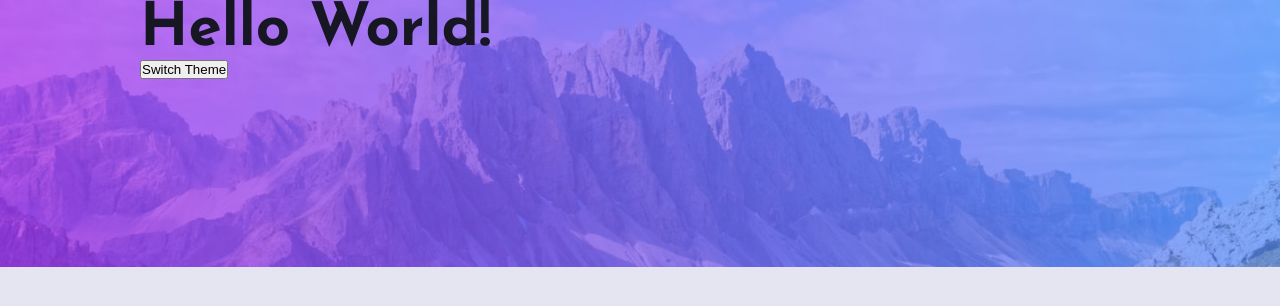
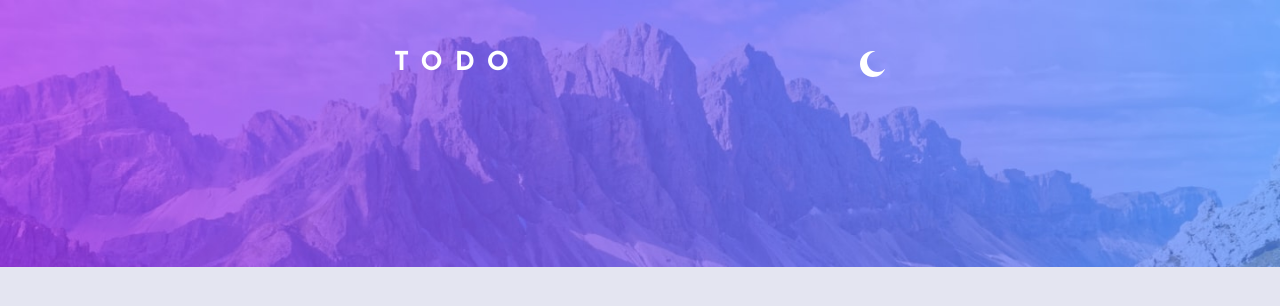
Before and after one commit to lukaszkus/todo-app, a React (Create React App) app: page / in a window 1280 px wide. Shown: the top 306 px of the page. Built offline with nearby package versions, Linux system fonts and the light colour scheme.

Commit message:
header added

```diff
--- a/src/App.js
+++ b/src/App.js
@@ -4,13 +4,12 @@ import styled from "styled-components";
 import { GlobalStyles } from "./components/globalStyles";
 import { lightTheme, darkTheme } from "./components/themes";
 
+import Header from "./components/Header";
+
 const Container = styled.div`
   margin: 0 auto;
-  max-width: 1000px;
-`;
-
-const Title = styled.h1`
-  font-size: 60px;
+  max-width: 540px;
+  padding-inline: 1.5rem;
 `;
 
 function App() {
@@ -23,12 +22,9 @@ function App() {
   return (
     <ThemeProvider theme={theme === "light" ? lightTheme : darkTheme}>
       <GlobalStyles />
-      <div className="App">
-        <Container>
-          <Title>Hello World!</Title>
-          <button onClick={themeToggle}>Switch Theme</button>
-        </Container>
-      </div>
+      <Container>
+        <Header themeToggle={themeToggle} theme={theme} />
+      </Container>
     </ThemeProvider>
   );
 }
--- /dev/null
+++ b/src/components/Header/HeaderElements.js
@@ -0,0 +1,27 @@
+import styled from "styled-components";
+import iconSun from "../../images/icon-sun.svg";
+import iconMoon from "../../images/icon-moon.svg";
+import { clrPrimary } from "../variables";
+
+export const HeaderContainer = styled.header`
+  display: flex;
+  justify-content: space-between;
+  align-items: center;
+  padding: 3.125rem 0 2.5rem 0;
+`;
+
+export const HeaderTitle = styled.h1`
+  font-size: 1.625rem;
+  letter-spacing: 12px;
+  color: ${clrPrimary.white};
+`;
+
+export const HeaderBtn = styled.div`
+  background: ${(props) =>
+    props.theme === "light" ? `url(${iconMoon})` : `url(${iconSun})`};
+  background-repeat: no-repeat;
+  background-size: contain;
+  aspect-ratio: 1;
+  height: 26px;
+  cursor: pointer;
+`;
--- /dev/null
+++ b/src/components/Header/index.js
@@ -0,0 +1,12 @@
+import React from "react";
+
+import { HeaderContainer, HeaderTitle, HeaderBtn } from "./HeaderElements";
+
+export default function Header({ themeToggle, theme }) {
+  return (
+    <HeaderContainer>
+      <HeaderTitle>TODO</HeaderTitle>
+      <HeaderBtn onClick={themeToggle} theme={theme} />
+    </HeaderContainer>
+  );
+}
```
